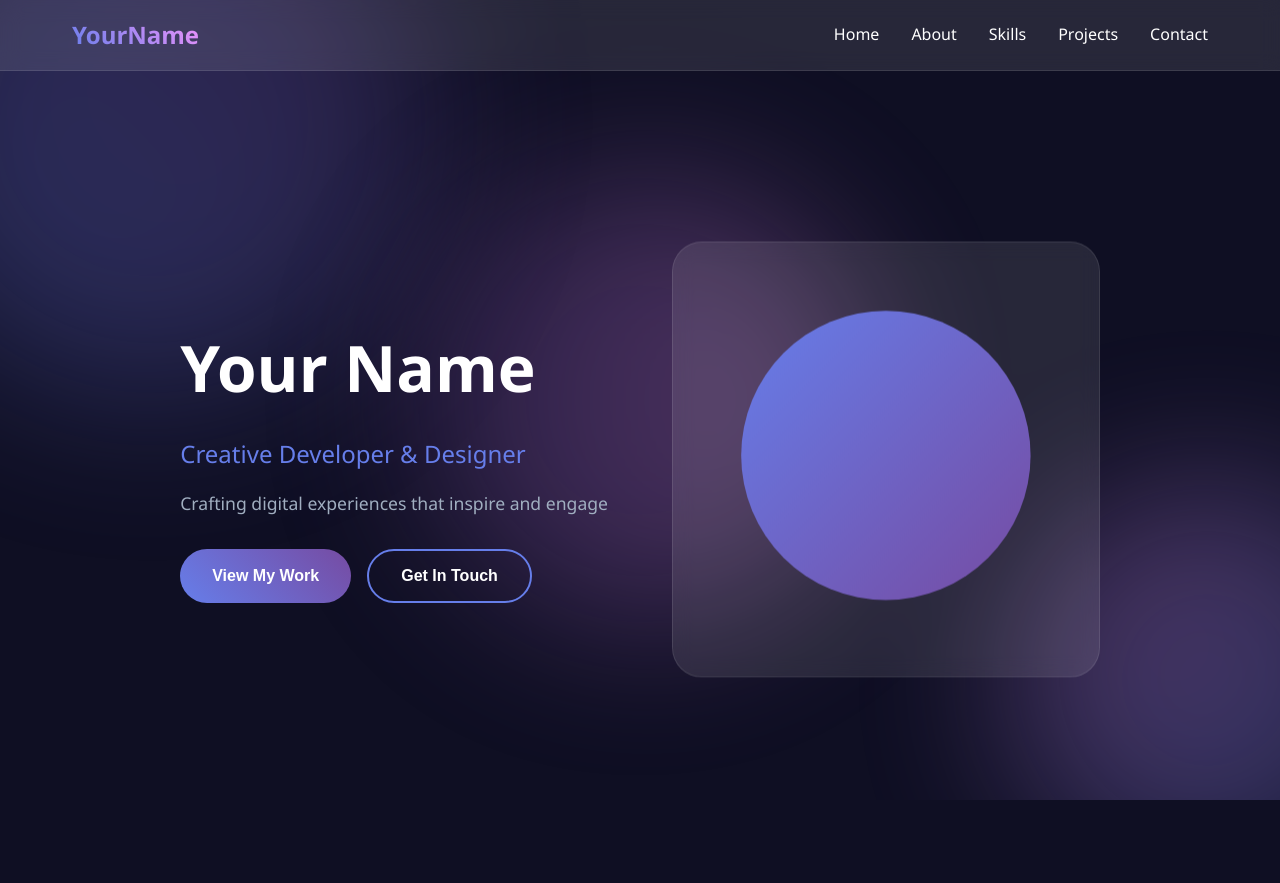
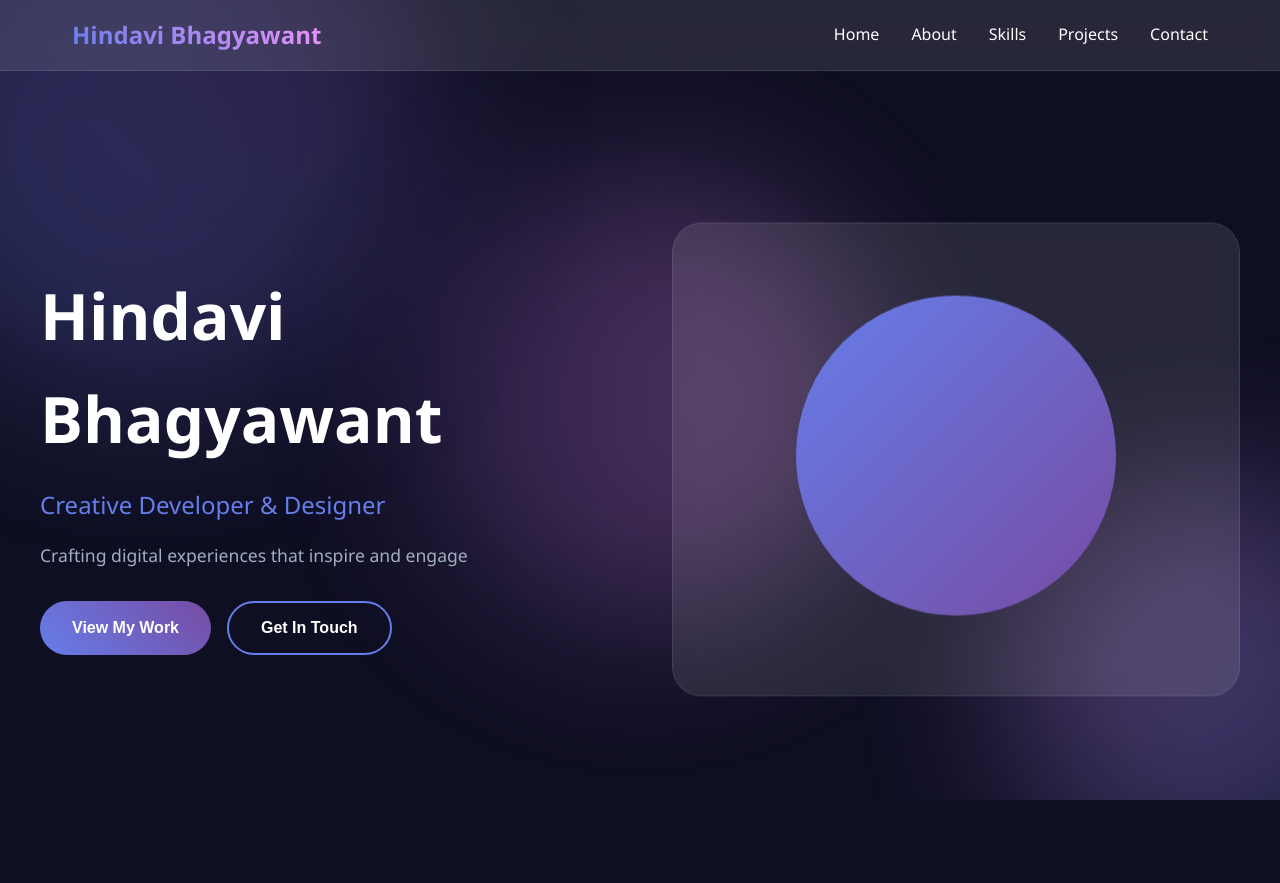
Before and after one commit to Hindavi-1/DevOps_Lab, a plain HTML site: page index.html in a window 1280 px wide. Shown: the top 883 px of the page. Drawn offline with Linux system fonts and the light colour scheme.

Commit message:
name added

```diff
--- a/index.html
+++ b/index.html
@@ -17,7 +17,7 @@
     <!-- Navigation -->
     <nav class="navbar">
         <div class="nav-container">
-            <div class="logo">YourName</div>
+            <div class="logo">Hindavi Bhagyawant</div>
             <ul class="nav-menu">
                 <li><a href="#home" class="nav-link">Home</a></li>
                 <li><a href="#about" class="nav-link">About</a></li>
@@ -32,7 +32,7 @@
     <section id="home" class="hero">
         <div class="hero-content">
             <div class="hero-text">
-                <h1 class="glitch" data-text="Your Name">Your Name</h1>
+                <h1 class="glitch" data-text="Your Name">Hindavi Bhagyawant</h1>
                 <p class="tagline">Creative Developer & Designer</p>
                 <p class="subtitle">Crafting digital experiences that inspire and engage</p>
                 <div class="cta-buttons">
```
